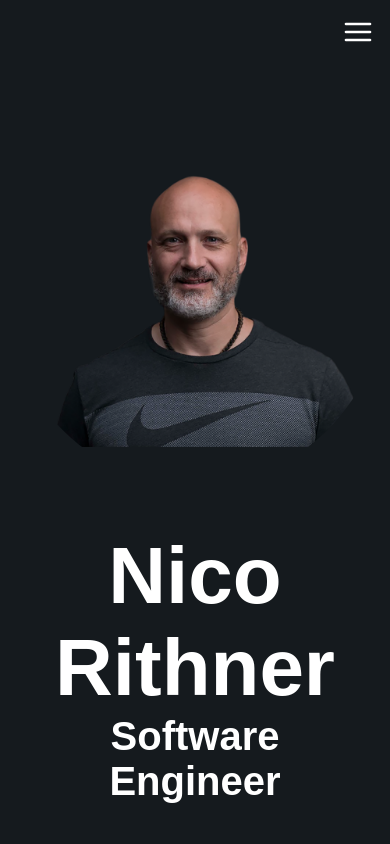
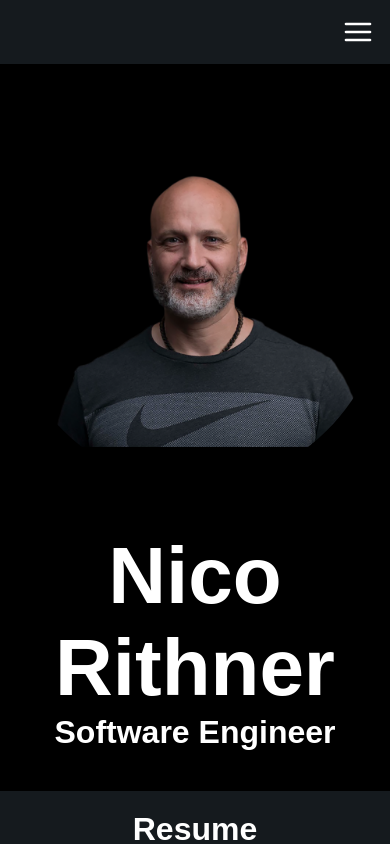
Before and after one commit to nicorithner/nico-site, a React (Create React App) app: page / in a window 390 px wide. Built offline with nearby package versions, Linux system fonts and the light colour scheme.

Commit message:
Add media query for subheading

```diff
--- a/src/components/home/Home.css
+++ b/src/components/home/Home.css
@@ -4,6 +4,7 @@
   flex-direction: column;
   justify-content: center;
   align-items: center;
+  background-color: black;
 }
 
 .hero-container img {
@@ -22,3 +23,8 @@
 
 /*--------------- Media Queries -----------*/
 /*-----------------------------------------*/
+@media only screen and (max-width: 400px) {
+  .hero-heading h4{
+    font-size: 2rem;
+  }
+}
```
